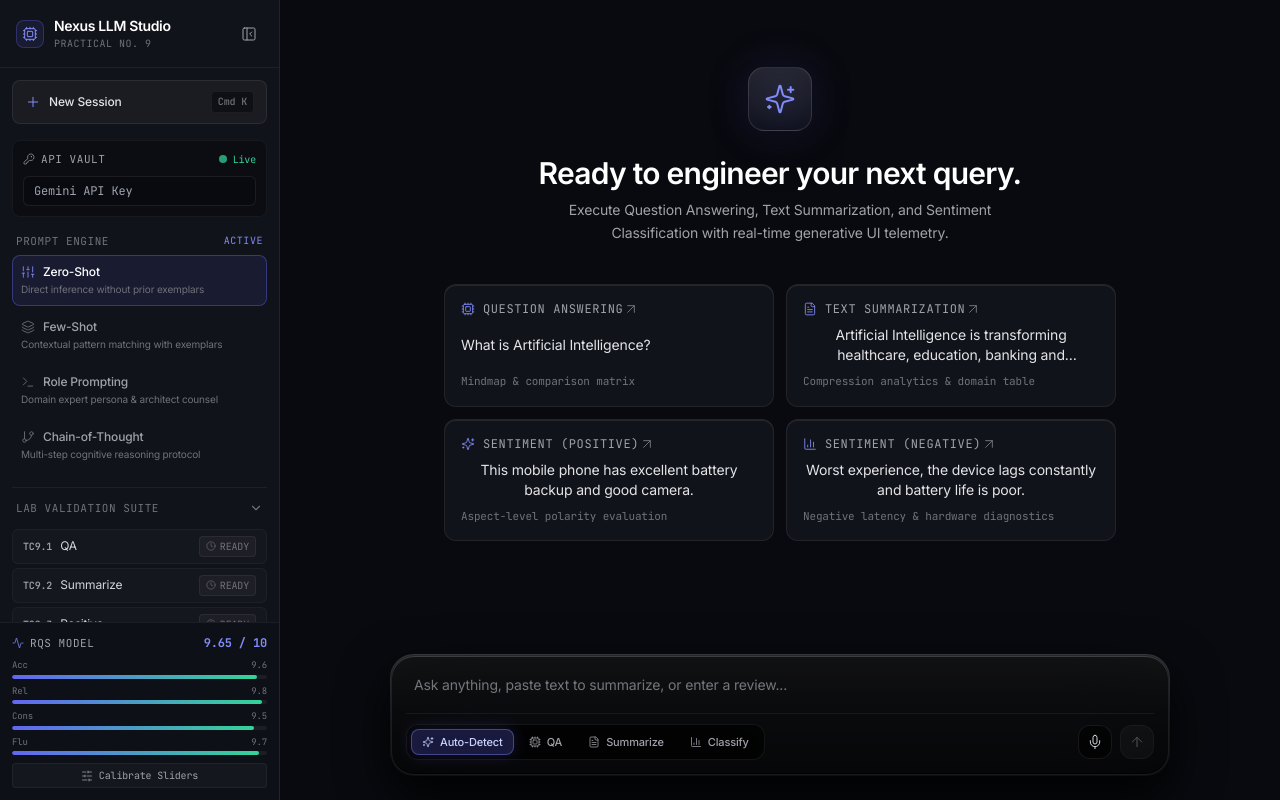
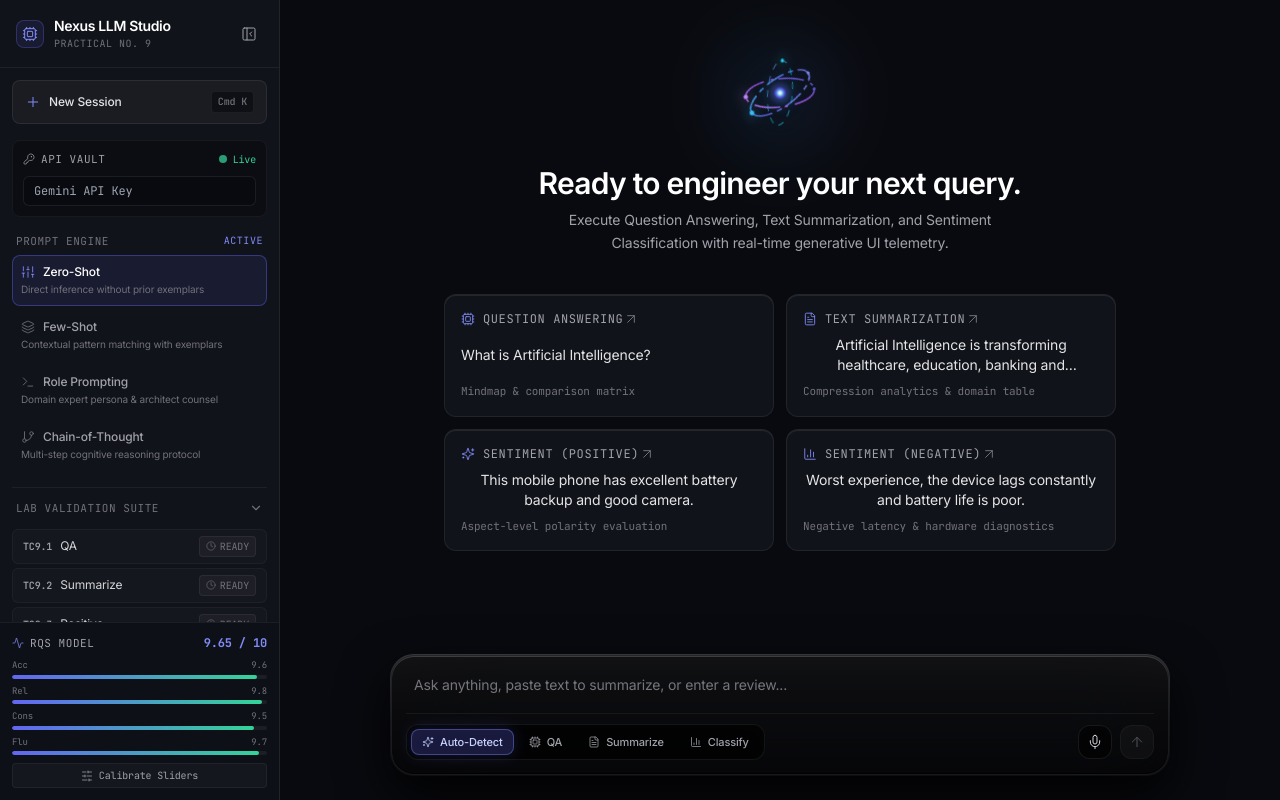
Before and after one commit to Sahil2802-coder/Vaishnavi_practical_09_chatbot, a React (Vite) app: page / in a window 1280 px wide. Built offline with nearby package versions, Linux system fonts and the light colour scheme.

Commit message:
style: frameless floating kinetic gyroscope hero emblem with interactive orbital physics

```diff
--- a/src/components/ChatStage.jsx
+++ b/src/components/ChatStage.jsx
@@ -29,6 +29,140 @@ import {
 } from 'recharts';
 import MermaidDiagram from './MermaidDiagram';
 import { LAB_TEST_CASES } from '../services/geminiService';
+
+// Frameless Floating Kinetic Nexus Gyroscope (Zero card, zero tab, purely floating)
+function FloatingKineticNexus() {
+  const [pulse, setPulse] = useState(0);
+
+  return (
+    <div
+      onClick={() => setPulse((p) => p + 1)}
+      className="group relative mb-7 cursor-pointer select-none flex items-center justify-center transition-transform duration-500 hover:scale-110 active:scale-95"
+      title="Nexus Kinetic AI Core — Click to pulse"
+    >
+      {/* Click Shockwave Waveform Ring */}
+      {pulse > 0 && (
+        <span
+          key={pulse}
+          className="absolute w-24 h-24 rounded-full border border-indigo-400/70 animate-ping pointer-events-none"
+        />
+      )}
+
+      {/* Floating Ethereal Radial Ambient Glow (Directly on canvas, no box) */}
+      <div className="absolute w-28 h-28 rounded-full bg-gradient-to-r from-indigo-500/25 via-cyan-500/20 to-purple-500/25 blur-2xl opacity-60 group-hover:opacity-100 group-hover:scale-125 transition-all duration-700 pointer-events-none" />
+
+      {/* Pure Floating Kinetic Gyroscope SVG (No tab, no container border) */}
+      <div className="relative w-20 h-20 flex items-center justify-center animate-gyro-float">
+        <svg
+          className="w-20 h-20 overflow-visible"
+          viewBox="0 0 80 80"
+          fill="none"
+          xmlns="http://www.w3.org/2000/svg"
+        >
+          <defs>
+            {/* Vivid Linear Gradients */}
+            <linearGradient id="orbitGrad1" x1="0%" y1="0%" x2="100%" y2="100%">
+              <stop offset="0%" stopColor="#818CF8" />
+              <stop offset="50%" stopColor="#6366F1" />
+              <stop offset="100%" stopColor="#38BDF8" />
+            </linearGradient>
+
+            <linearGradient id="orbitGrad2" x1="100%" y1="0%" x2="0%" y2="100%">
+              <stop offset="0%" stopColor="#C084FC" />
+              <stop offset="50%" stopColor="#A855F7" />
+              <stop offset="100%" stopColor="#6366F1" />
+            </linearGradient>
+
+            <linearGradient id="orbitGrad3" x1="0%" y1="100%" x2="100%" y2="0%">
+              <stop offset="0%" stopColor="#22D3EE" />
+              <stop offset="50%" stopColor="#06B6D4" />
+              <stop offset="100%" stopColor="#818CF8" />
+            </linearGradient>
+
+            <radialGradient id="nucleusGrad" cx="50%" cy="50%" r="50%">
+              <stop offset="0%" stopColor="#FFFFFF" />
+              <stop offset="40%" stopColor="#67E8F9" />
+              <stop offset="70%" stopColor="#6366F1" />
+              <stop offset="100%" stopColor="#4338CA" />
+            </radialGradient>
+          </defs>
+
+          {/* Gyro Orbit Ring 1: Tilted Electric Indigo / Cyan Ellipse */}
+          <g className="origin-center animate-gyro-ring-1">
+            <ellipse
+              cx="40"
+              cy="40"
+              rx="34"
+              ry="14"
+              stroke="url(#orbitGrad1)"
+              strokeWidth="1.6"
+              strokeDasharray="18 6 4 6"
+              strokeLinecap="round"
+              transform="rotate(35 40 40)"
+              className="opacity-80 group-hover:opacity-100 transition-opacity"
+            />
+            {/* Orbiting Photon Bead */}
+            <g transform="rotate(35 40 40)">
+              <circle cx="74" cy="40" r="2.4" fill="#38BDF8" className="filter drop-shadow-[0_0_6px_#38BDF8]" />
+              <circle cx="6" cy="40" r="1.6" fill="#818CF8" opacity="0.8" />
+            </g>
+          </g>
+
+          {/* Gyro Orbit Ring 2: Counter-Tilted Ultraviolet / Indigo Ellipse */}
+          <g className="origin-center animate-gyro-ring-2">
+            <ellipse
+              cx="40"
+              cy="40"
+              rx="34"
+              ry="14"
+              stroke="url(#orbitGrad2)"
+              strokeWidth="1.6"
+              strokeDasharray="24 8 2 6"
+              strokeLinecap="round"
+              transform="rotate(-35 40 40)"
+              className="opacity-80 group-hover:opacity-100 transition-opacity"
+            />
+            {/* Orbiting Photon Bead */}
+            <g transform="rotate(-35 40 40)">
+              <circle cx="74" cy="40" r="2.2" fill="#C084FC" className="filter drop-shadow-[0_0_6px_#C084FC]" />
+              <circle cx="6" cy="40" r="1.5" fill="#6366F1" opacity="0.8" />
+            </g>
+          </g>
+
+          {/* Gyro Orbit Ring 3: Vertical Precession Cyan Ellipse */}
+          <g className="origin-center animate-gyro-ring-3">
+            <ellipse
+              cx="40"
+              cy="40"
+              rx="32"
+              ry="16"
+              stroke="url(#orbitGrad3)"
+              strokeWidth="1.3"
+              strokeDasharray="6 8"
+              strokeLinecap="round"
+              transform="rotate(85 40 40)"
+              className="opacity-60 group-hover:opacity-90 transition-opacity"
+            />
+            {/* Orbiting Photon Bead */}
+            <g transform="rotate(85 40 40)">
+              <circle cx="72" cy="40" r="2" fill="#22D3EE" className="filter drop-shadow-[0_0_6px_#22D3EE]" />
+            </g>
+          </g>
+
+          {/* Floating Central Nucleus Singularity (Animated Breathing Core) */}
+          <g className="origin-center animate-nucleus-pulse">
+            {/* Radiant Outer Nucleus Aura */}
+            <circle cx="40" cy="40" r="10" fill="url(#orbitGrad1)" opacity="0.25" className="blur-[2px]" />
+            {/* Spherical Nucleus Body */}
+            <circle cx="40" cy="40" r="6" fill="url(#nucleusGrad)" />
+            {/* Pure White Singularity Center */}
+            <circle cx="40" cy="40" r="2" fill="#FFFFFF" />
+          </g>
+        </svg>
+      </div>
+    </div>
+  );
+}
 
 export default function ChatStage({
   messages,
@@ -138,13 +272,8 @@ export default function ChatStage({
       {/* Zero-State Canvas */}
       {messages.length === 0 ? (
         <div className="min-h-[70vh] flex flex-col justify-center items-center text-center">
-          {/* Centered Geometric SVG Emblem with Breathing Glow */}
-          <div className="relative mb-6">
-            <div className="absolute inset-0 rounded-2xl bg-indigo-500/20 blur-xl animate-pulse" />
-            <div className="relative w-16 h-16 rounded-2xl bg-gradient-to-b from-white/[0.1] to-white/[0.02] border border-white/[0.12] flex items-center justify-center shadow-2xl">
-              <Sparkles className="w-8 h-8 text-indigo-400" strokeWidth={1.5} />
-            </div>
-          </div>
+          {/* Frameless Floating Kinetic Nexus Gyroscope (Zero card, zero tab, purely floating) */}
+          <FloatingKineticNexus />
 
           <h1 className="text-2xl sm:text-3xl font-semibold tracking-tight text-white mb-2">
             Ready to engineer your next query.
--- a/src/index.css
+++ b/src/index.css
@@ -187,3 +187,74 @@ body {
 .animate-beam-sweep {
   animation: beamSweep 2.2s cubic-bezier(0.4, 0, 0.2, 1) infinite;
 }
+
+/* Frameless Floating Kinetic Gyroscope Keyframes */
+@keyframes gyroFloat {
+  0%, 100% {
+    transform: translateY(0px) scale(1);
+  }
+  50% {
+    transform: translateY(-6px) scale(1.02);
+  }
+}
+
+@keyframes gyroSpin1 {
+  0% { transform: rotate(0deg); }
+  100% { transform: rotate(360deg); }
+}
+
+@keyframes gyroSpin2 {
+  0% { transform: rotate(0deg); }
+  100% { transform: rotate(-360deg); }
+}
+
+@keyframes gyroSpin3 {
+  0% { transform: rotate(45deg) scaleX(1); }
+  50% { transform: rotate(225deg) scaleX(0.7); }
+  100% { transform: rotate(405deg) scaleX(1); }
+}
+
+@keyframes nucleusPulse {
+  0%, 100% {
+    transform: scale(0.92);
+    opacity: 0.9;
+    filter: drop-shadow(0 0 8px rgba(99, 102, 241, 0.7));
+  }
+  50% {
+    transform: scale(1.12);
+    opacity: 1;
+    filter: drop-shadow(0 0 16px rgba(6, 182, 212, 0.9));
+  }
+}
+
+.animate-gyro-float {
+  animation: gyroFloat 4.2s ease-in-out infinite;
+}
+
+.animate-gyro-ring-1 {
+  animation: gyroSpin1 18s linear infinite;
+}
+
+.animate-gyro-ring-2 {
+  animation: gyroSpin2 13s linear infinite;
+}
+
+.animate-gyro-ring-3 {
+  animation: gyroSpin3 16s ease-in-out infinite;
+}
+
+.animate-nucleus-pulse {
+  animation: nucleusPulse 3s ease-in-out infinite;
+}
+
+.group:hover .animate-gyro-ring-1 {
+  animation-duration: 6s;
+}
+
+.group:hover .animate-gyro-ring-2 {
+  animation-duration: 4.5s;
+}
+
+.group:hover .animate-gyro-ring-3 {
+  animation-duration: 5.5s;
+}
```
